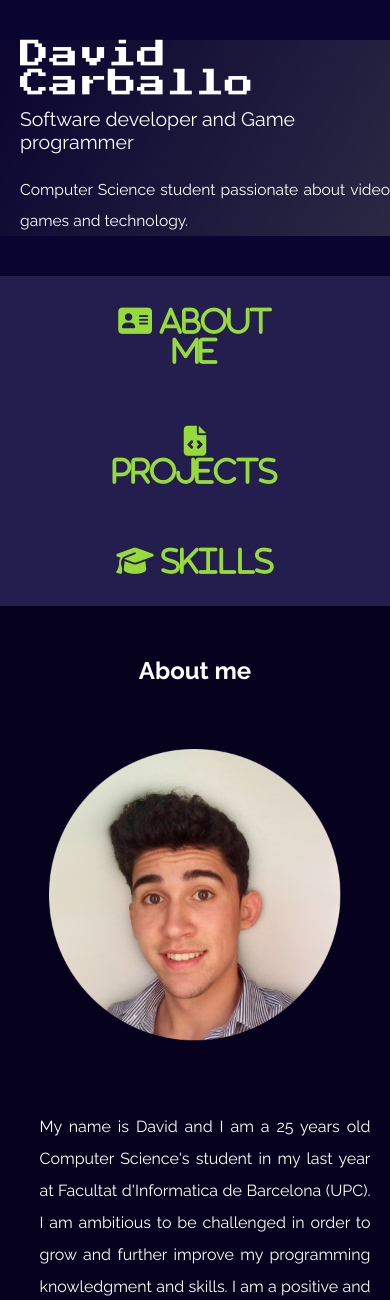
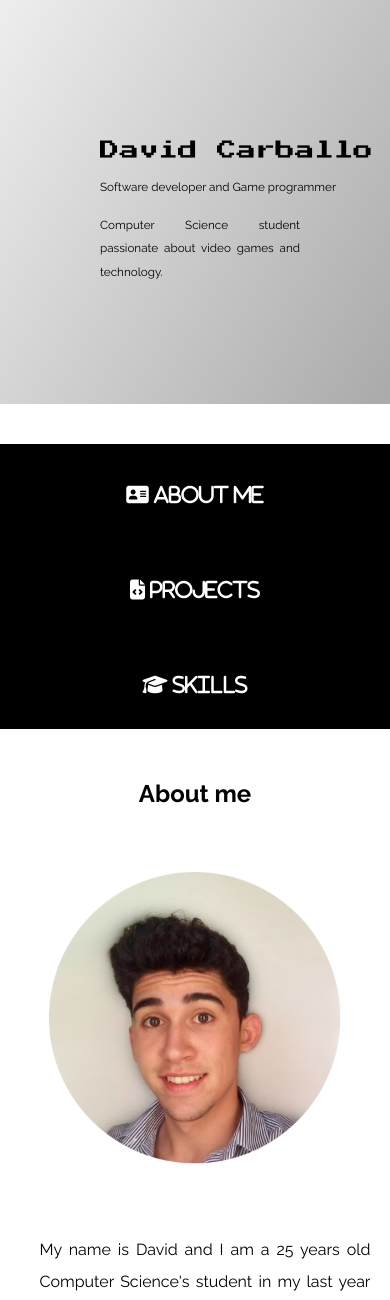
Before and after one commit to David-Carballo/David-Carballo.github.io, a PHP site: page / in a window 390 px wide; the page is wider, and only the part inside the window is pictured. Shown: the top 1300 px of that part. Run offline with PHP 8.4, Linux system fonts and the light colour scheme; some libraries are stand-ins or nearby versions.

Commit message:
Add files via upload

```diff
--- a/css/style.css
+++ b/css/style.css
@@ -2,12 +2,12 @@
     margin: 0;
     padding: 0;
     box-sizing: border-box;
-    color: white;
+    color: black;
 }
 
 body {
     font-family: 'Raleway', sans-serif;
-    background: #0a0430;
+    background: #FFFFFF;
 }
 
 p{
@@ -44,57 +44,52 @@ p{
 /* HEADER */
 
     header{
-    height: 400px;
-    background-image: linear-gradient(120deg,#0a0430, #2b2844);
-}
-.img-hero{
+        height: auto;
     	width: 100%;
-    height: auto;
-    grid-column: 1/6;
+        padding-left: 100px;
+        padding-top: 100px;
+        padding: 100px;
+        background-image: linear-gradient(120deg,#EEEEEE, #aaaaaa);
     }
     .img{
         width: 95%;
         max-width: 300px;
     }
     .textos-hero{
-    grid-column: 6/13;
-    padding-left: 20px;
+       	padding: center;
+    	width: 800px;
+    	text-align: center;
     }
     .textos-hero h1{
         font-family: 'Press Start 2P', cursive;
-    font-size: 40px;
-    padding-bottom: 10px;
+        font-size: 50px;
+    	text-align: left;
+        padding-bottom: 20px;
+    }
+    .textos-hero h2{
+        font-size: 25px;
+    	text-align: left;
     }
     .contact{
         width: 130px;
-    background: #372d42;
-    color: #fff;
+        background: #04e2f2;
+        color: #000000;
         display: inline-block;
         text-align:center;
         padding: 10px 0;
         text-decoration: none;
     }
-
-.header-proj{
-    height: 60px;
-}
-.header-proj .grid{
-    background-color: #06021d;
-    width: 100%;
-}
     .items-proj{
-
-    grid-column: 1/2;
+        grid-column: 1/-1;
+        padding: 10px;
+        color: #ffffff;
+        font-size: 30px;
     }
     .item-proj{
-    width: 25%;
+        width: 100%;
         height: 100%;
         padding: 10px 20px;
         text-align: center;
-}
-.header-proj [class^="fas fa"] {
-    color: #97DB3B;
-    font-size: 20px;
     }
     svg #text1 text.style{
         fill: red;
@@ -103,8 +98,8 @@ svg #text1 text.style{
 /* MAIN - NavBar */
 
     .buttons{
-    height: 50px;
-    background: #231e4e;
+        height: 45px;
+        background: #000000;
     }
     .items{
         grid-column: 1/-1;
@@ -126,11 +121,12 @@ svg #text1 text.style{
         height: 100%;
         padding: 10px 20px;
         text-align: center;
-    background: #2e2a55;
+        background: #555555;
     }
     .buttons [class^="fas fa"] {
-    color: #97DB3B;
-    font-size: 30px;
+        text-align: center;
+        color: #ffffff;
+        font-size: 20px;
     }
 
 /* MAIN - Projects title */
@@ -146,7 +142,7 @@ svg #text1 text.style{
     .about-me{
         padding: 50px 0;
         height: auto;
-    background-color: #06021d;
+        background-color: #ffffff;
     }
     .title-about-me{
         grid-column: 1/-1;
@@ -231,12 +228,20 @@ svg #text1 text.style{
     }
 
 /* MAIN - Projects - Elements */
+    .subtitle {
+        text-align: center;
+        grid-column: 2/-2;
+    }
+    .btn {
+        font-size: 30px;
+    }
     .elements{
         display: flex;
         flex-wrap: wrap;
         margin: 0px;
         border-style: solid none solid none;
         border-width: 5px;
+        color: black;
     }
     .element{
         height: 200px;
@@ -427,13 +448,14 @@ footer{
         margin-top: 40px;
     }
     .textos-hero h1{
-        font-size: 7.5vw;
+        font-size: 5vw;
     }
     .textos-hero h2{
-        font-size: 5vw;
+        font-size: 3vw;
     }
     .textos-hero p{
-        font-size: 4vw;
+        font-size: 3vw;
+        width: 25%;
     }
 
     .buttons{
```
Also changed, not shown: other parts of css/style.css (+29 -11 lines). Lines whose indentation alone changed are shown as unchanged.
